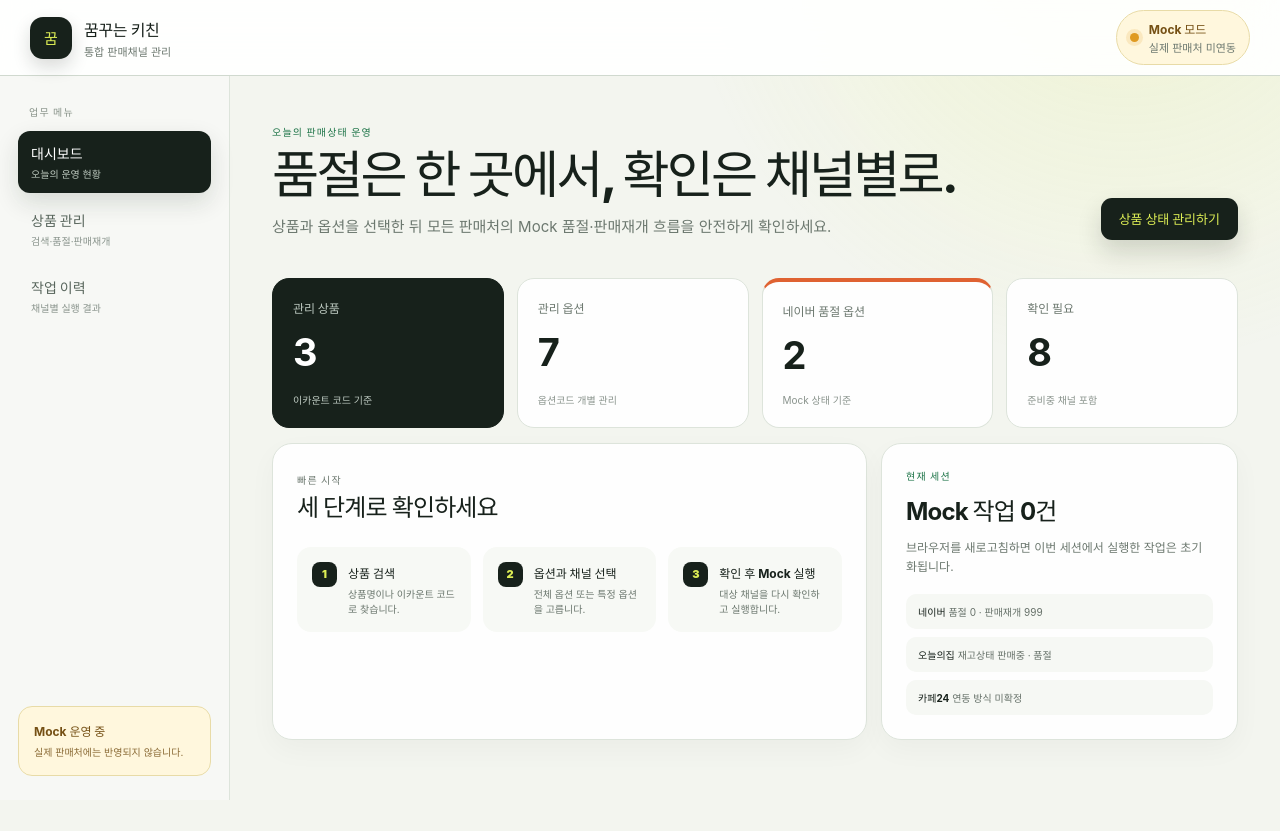
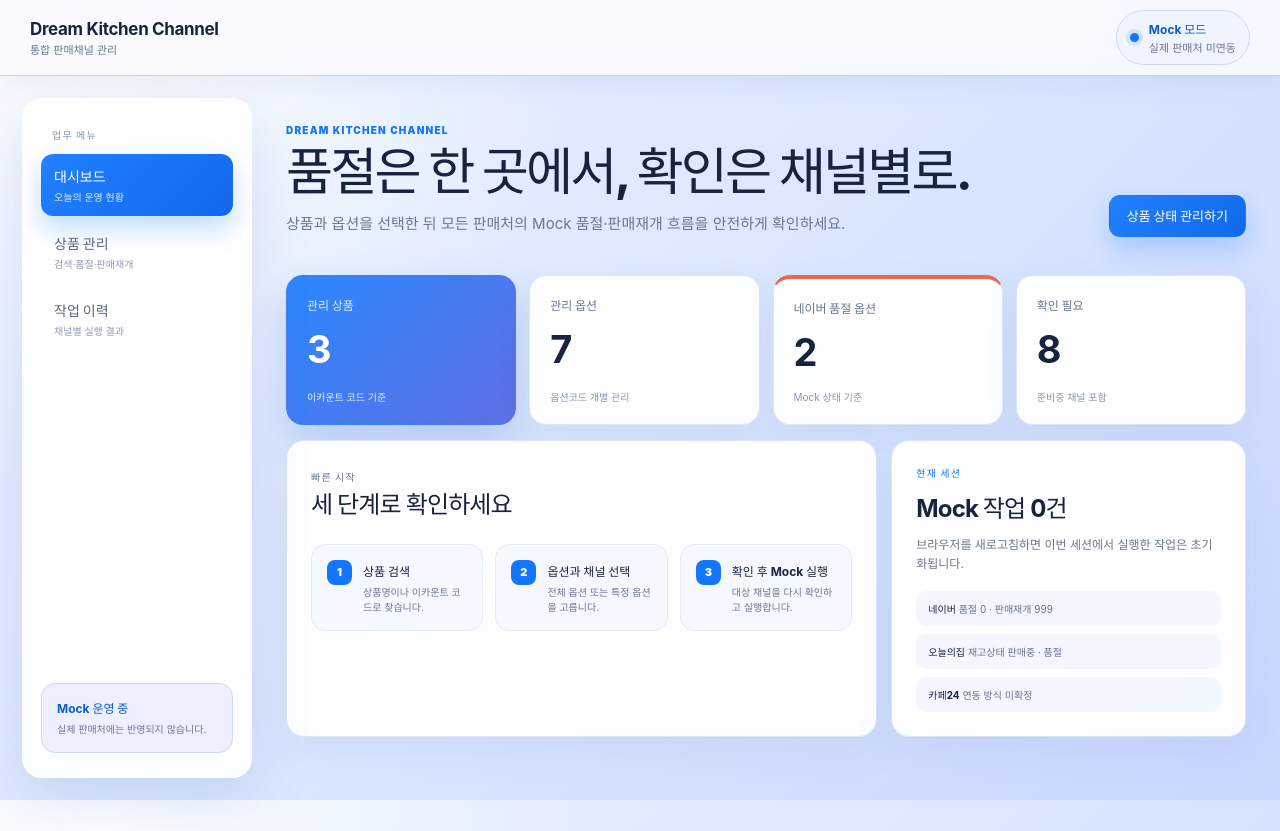
Before and after one commit to rjs52gus/dream-kc-channel, a React (Vite) app: page / in a window 1280 px wide. Built offline with nearby package versions, Linux system fonts and the light colour scheme.

Commit message:
feat: refresh dashboard with blue visual theme

```diff
--- a/index.html
+++ b/index.html
@@ -7,7 +7,7 @@
       name="description"
       content="꿈꾸는 키친 통합 판매채널 관리 Mock 웹앱"
     />
-    <title>꿈꾸는 키친 · 통합 판매채널 관리</title>
+    <title>Dream Kitchen Channel</title>
   </head>
   <body>
     <div id="root"></div>
--- a/src/App.tsx
+++ b/src/App.tsx
@@ -129,8 +129,7 @@ export default function App() {
     <div className="app-shell">
       <header className="topbar">
         <div className="brand">
-          <span className="brand__mark" aria-hidden="true">꿈</span>
-          <span><b>꿈꾸는 키친</b><small>통합 판매채널 관리</small></span>
+          <span><b>Dream Kitchen Channel</b><small>통합 판매채널 관리</small></span>
         </div>
         <div className="topbar__status">
           <span className="status-dot" aria-hidden="true" />
--- a/src/app.css
+++ b/src/app.css
@@ -1,27 +1,30 @@
 :root {
   font-family: Pretendard, "Noto Sans KR", "Apple SD Gothic Neo", Inter,
     system-ui, -apple-system, BlinkMacSystemFont, "Segoe UI", sans-serif;
-  color: #17211b;
-  background: #f3f5ef;
+  color: #18233f;
+  background: #e8f0ff;
   font-synthesis: none;
   text-rendering: optimizeLegibility;
-  --ink: #17211b;
-  --muted: #6c786f;
-  --paper: #f3f5ef;
+  --ink: #18233f;
+  --muted: #6b7691;
+  --paper: #e8f0ff;
   --card: #ffffff;
-  --line: #dde4db;
-  --line-strong: #cbd5ca;
-  --green: #1f7549;
-  --green-dark: #165738;
-  --green-pale: #e7f5eb;
-  --lime: #dded55;
-  --lime-pale: #f5f9d6;
-  --orange: #df6232;
-  --orange-dark: #9f3e1c;
-  --orange-pale: #fff0e9;
-  --yellow: #a76d12;
-  --yellow-pale: #fff7dd;
-  --shadow: 0 18px 48px rgba(23, 33, 27, 0.08);
+  --line: #dce5f4;
+  --line-strong: #becdea;
+  --blue: #1476ff;
+  --blue-dark: #095dcc;
+  --blue-pale: #eaf2ff;
+  --green: #20865d;
+  --green-dark: #166541;
+  --green-pale: #e4f5ec;
+  --lime: #ffffff;
+  --lime-pale: #f2f6ff;
+  --orange: #e9694b;
+  --orange-dark: #a4432b;
+  --orange-pale: #fff0ec;
+  --yellow: #6269cf;
+  --yellow-pale: #eef0ff;
+  --shadow: 0 22px 60px rgba(61, 97, 170, 0.15);
 }
 
 * {
@@ -38,8 +41,9 @@ body {
   min-width: 320px;
   min-height: 100vh;
   background:
-    radial-gradient(circle at 88% -10%, rgba(221, 237, 85, 0.2), transparent 28rem),
-    var(--paper);
+    radial-gradient(circle at 8% 2%, rgba(255, 255, 255, 0.88), transparent 30rem),
+    linear-gradient(135deg, #eaf3ff 0%, #dbe8ff 48%, #c9d6ff 100%);
+  background-attachment: fixed;
 }
 
 button,
@@ -53,7 +57,7 @@ button {
 
 button:focus-visible,
 input:focus-visible {
-  outline: 3px solid rgba(31, 117, 73, 0.32);
+  outline: 3px solid rgba(20, 118, 255, 0.28);
   outline-offset: 2px;
 }
 
@@ -66,7 +70,7 @@ p {
 }
 
 code {
-  color: #59665d;
+  color: #62708d;
   font-family: "SFMono-Regular", Consolas, "Liberation Mono", monospace;
   font-size: 0.82em;
 }
@@ -84,9 +88,10 @@ code {
   justify-content: space-between;
   height: 76px;
   padding: 0 30px;
-  border-bottom: 1px solid rgba(203, 213, 202, 0.9);
-  background: rgba(255, 255, 255, 0.92);
+  border-bottom: 1px solid rgba(190, 205, 234, 0.86);
+  background: rgba(249, 251, 255, 0.9);
   backdrop-filter: blur(18px);
+  box-shadow: 0 8px 28px rgba(67, 94, 150, 0.08);
 }
 
 .brand,
@@ -96,20 +101,7 @@ code {
 }
 
 .brand {
-  gap: 12px;
-}
-
-.brand__mark {
-  display: grid;
-  width: 42px;
-  height: 42px;
-  place-items: center;
-  border-radius: 13px;
-  color: var(--lime);
-  background: var(--ink);
-  font-size: 15px;
-  font-weight: 900;
-  box-shadow: 0 8px 18px rgba(23, 33, 27, 0.16);
+  gap: 0;
 }
 
 .brand > span:last-child,
@@ -119,7 +111,8 @@ code {
 }
 
 .brand b {
-  font-size: 16px;
+  color: var(--ink);
+  font-size: 17px;
   letter-spacing: -0.02em;
 }
 
@@ -133,13 +126,13 @@ code {
 .topbar__status {
   gap: 10px;
   padding: 9px 13px;
-  border: 1px solid #e8dba7;
+  border: 1px solid #cbdafa;
   border-radius: 999px;
-  background: var(--yellow-pale);
+  background: rgba(238, 244, 255, 0.92);
 }
 
 .topbar__status b {
-  color: #755015;
+  color: var(--blue-dark);
   font-size: 12px;
 }
 
@@ -147,30 +140,34 @@ code {
   width: 9px;
   height: 9px;
   border-radius: 50%;
-  background: #df9a22;
-  box-shadow: 0 0 0 4px rgba(223, 154, 34, 0.16);
+  background: var(--blue);
+  box-shadow: 0 0 0 4px rgba(20, 118, 255, 0.14);
 }
 
 .workspace {
   display: grid;
   grid-template-columns: 230px minmax(0, 1fr);
   min-height: calc(100vh - 76px);
+  gap: 22px;
+  padding: 22px;
 }
 
 .sidebar {
   position: sticky;
-  top: 76px;
+  top: 98px;
   display: flex;
-  height: calc(100vh - 76px);
+  height: calc(100vh - 120px);
   flex-direction: column;
   padding: 28px 18px 24px;
-  border-right: 1px solid var(--line);
-  background: rgba(249, 250, 247, 0.72);
+  border: 1px solid rgba(255, 255, 255, 0.9);
+  border-radius: 20px;
+  background: rgba(255, 255, 255, 0.92);
+  box-shadow: var(--shadow);
 }
 
 .sidebar__label {
   margin: 0 11px 12px;
-  color: #879188;
+  color: #8692ad;
   font-size: 10px;
   font-weight: 900;
   letter-spacing: 0.12em;
@@ -190,7 +187,7 @@ code {
   padding: 12px 13px;
   border: 0;
   border-radius: 12px;
-  color: #59665d;
+  color: #596784;
   background: transparent;
   text-align: left;
   cursor: pointer;
@@ -198,7 +195,8 @@ code {
 }
 
 .sidebar__item:hover {
-  background: rgba(255, 255, 255, 0.8);
+  color: var(--blue-dark);
+  background: var(--blue-pale);
 }
 
 .sidebar__item span {
@@ -207,18 +205,18 @@ code {
 }
 
 .sidebar__item small {
-  color: #89938c;
+  color: #909bb4;
   font-size: 10px;
 }
 
 .sidebar__item.is-active {
   color: white;
-  background: var(--ink);
-  box-shadow: 0 10px 24px rgba(23, 33, 27, 0.14);
+  background: linear-gradient(135deg, #2181ff, #1268ec);
+  box-shadow: 0 12px 26px rgba(20, 118, 255, 0.26);
 }
 
 .sidebar__item.is-active small {
-  color: #bcc8be;
+  color: #dce9ff;
 }
 
 .sidebar__notice {
@@ -226,18 +224,18 @@ code {
   gap: 6px;
   margin-top: auto;
   padding: 15px;
-  border: 1px solid #e8dba7;
+  border: 1px solid #cbdafa;
   border-radius: 14px;
   background: var(--yellow-pale);
 }
 
 .sidebar__notice strong {
-  color: #755015;
+  color: var(--blue-dark);
   font-size: 12px;
 }
 
 .sidebar__notice span {
-  color: #8a6a35;
+  color: #6b7691;
   font-size: 10px;
   line-height: 1.5;
 }
@@ -249,12 +247,12 @@ code {
 .view {
   width: min(1360px, 100%);
   margin: 0 auto;
-  padding: 48px 42px 80px;
+  padding: 26px 12px 72px;
 }
 
 .eyebrow {
   margin-bottom: 9px;
-  color: var(--green);
+  color: var(--blue);
   font-size: 10px;
   font-weight: 900;
   letter-spacing: 0.12em;
@@ -326,9 +324,9 @@ code {
 }
 
 .button--primary {
-  color: var(--lime);
-  background: var(--ink);
-  box-shadow: 0 12px 24px rgba(23, 33, 27, 0.16);
+  color: white;
+  background: linear-gradient(135deg, #2181ff, #1268ec);
+  box-shadow: 0 12px 24px rgba(20, 118, 255, 0.24);
 }
 
 .button--soldout {
@@ -344,7 +342,7 @@ code {
 }
 
 .button--ghost {
-  color: #5d6860;
+  color: #5d6985;
   border-color: var(--line-strong);
   background: white;
 }
@@ -366,7 +364,7 @@ code {
 .metric-card,
 .panel {
   border: 1px solid var(--line);
-  background: rgba(255, 255, 255, 0.94);
+  background: rgba(255, 255, 255, 0.96);
 }
 
 .metric-card {
@@ -375,6 +373,7 @@ code {
   flex-direction: column;
   padding: 20px;
   border-radius: 17px;
+  box-shadow: 0 12px 34px rgba(69, 96, 153, 0.08);
 }
 
 .metric-card span {
@@ -391,19 +390,20 @@ code {
 
 .metric-card small {
   margin-top: auto;
-  color: #89938c;
+  color: #8a96b0;
   font-size: 10px;
 }
 
 .metric-card--dark {
   color: white;
-  border-color: var(--ink);
-  background: var(--ink);
+  border-color: transparent;
+  background: linear-gradient(135deg, #2b87ff 0%, #5f6fe3 100%);
+  box-shadow: 0 18px 38px rgba(64, 103, 218, 0.24);
 }
 
 .metric-card--dark span,
 .metric-card--dark small {
-  color: #bdc9c0;
+  color: #e4edff;
 }
 
 .metric-card--alert {
@@ -411,8 +411,8 @@ code {
 }
 
 .panel {
-  border-radius: 20px;
-  box-shadow: 0 10px 28px rgba(23, 33, 27, 0.035);
+  border-radius: 18px;
+  box-shadow: 0 14px 40px rgba(69, 96, 153, 0.08);
 }
 
 .dashboard-grid {
@@ -452,7 +452,8 @@ code {
   gap: 11px;
   padding: 15px;
   border-radius: 14px;
-  background: #f7f9f5;
+  border: 1px solid #e5ebf8;
+  background: #f5f8ff;
 }
 
 .quick-guide li > span {
@@ -462,8 +463,8 @@ code {
   flex: 0 0 auto;
   place-items: center;
   border-radius: 8px;
-  color: var(--lime);
-  background: var(--ink);
+  color: white;
+  background: var(--blue);
   font-size: 11px;
   font-weight: 900;
 }
@@ -494,8 +495,8 @@ code {
 .mock-rule-list span {
   padding: 10px 12px;
   border-radius: 10px;
-  color: #667169;
-  background: #f6f8f4;
+  color: #66728d;
+  background: #f4f7ff;
   font-size: 10px;
 }
 
@@ -511,10 +512,10 @@ code {
 .mock-banner {
   flex: 0 0 auto;
   padding: 9px 12px;
-  border: 1px solid #ead79a;
+  border: 1px solid #cdd5ff;
   border-radius: 999px;
-  color: #79531a;
-  background: var(--yellow-pale);
+  color: #565fbe;
+  background: #f0f1ff;
   font-size: 11px;
   font-weight: 850;
 }
@@ -538,7 +539,7 @@ code {
 }
 
 .search-field span {
-  color: #546158;
+  color: #53617e;
   font-size: 11px;
   font-weight: 850;
 }
@@ -550,7 +551,7 @@ code {
   border: 1px solid var(--line-strong);
   border-radius: 11px;
   color: var(--ink);
-  background: #fbfcfa;
+  background: #fbfcff;
   font-size: 12px;
 }
 
@@ -560,7 +561,7 @@ code {
 
 .result-count {
   margin: 14px 0 8px;
-  color: #89928b;
+  color: #8995ae;
   font-size: 10px;
 }
 
@@ -584,16 +585,16 @@ code {
 }
 
 .product-list__item:hover {
-  background: #f5f7f3;
+  background: #f3f7ff;
 }
 
 .product-list__item.is-active {
-  border-color: #bdd9c5;
-  background: var(--green-pale);
+  border-color: #b9d2ff;
+  background: var(--blue-pale);
 }
 
 .product-list__item span {
-  color: var(--green);
+  color: var(--blue);
   font-size: 9px;
   font-weight: 850;
 }
@@ -647,16 +648,17 @@ code {
   padding: 9px 11px;
   border: 1px solid var(--line);
   border-radius: 11px;
-  color: #5f6b63;
-  background: #f8faf7;
+  color: #5d6985;
+  background: #f7f9ff;
   text-align: left;
   cursor: pointer;
 }
 
 .option-picker button.is-active {
   color: white;
-  border-color: var(--ink);
-  background: var(--ink);
+  border-color: var(--blue);
+  background: var(--blue);
+  box-shadow: 0 9px 20px rgba(20, 118, 255, 0.2);
 }
 
 .option-picker span {
@@ -671,7 +673,7 @@ code {
 }
 
 .option-picker button.is-active small {
-  color: #c3cec5;
+  color: #dce9ff;
 }
 
 .status-heading {
@@ -704,8 +706,8 @@ code {
   padding: 0 11px;
   border: 1px solid var(--line-strong);
   border-radius: 9px;
-  color: #5a665e;
-  background: #f8faf7;
+  color: #53617d;
+  background: #f8faff;
   font-size: 10px;
   font-weight: 800;
   cursor: pointer;
@@ -715,8 +717,8 @@ code {
   margin: 12px 0 16px;
   padding: 9px 11px;
   border-radius: 9px;
-  color: #7a673a;
-  background: #fcf8ea;
+  color: #5962b4;
+  background: #f1f2ff;
   font-size: 10px;
 }
 
@@ -733,9 +735,9 @@ code {
 .channel-card {
   min-width: 0;
   padding: 14px;
-  border: 1px solid #e3e9e1;
+  border: 1px solid #e0e8f6;
   border-radius: 13px;
-  background: #f9fbf8;
+  background: #fbfcff;
 }
 
 .channel-card__topline {
@@ -750,7 +752,7 @@ code {
 
 .channel-card p {
   margin: 0;
-  color: #8a938d;
+  color: #8b96ad;
   font-size: 8px;
 }
 
@@ -781,8 +783,8 @@ code {
 
 .state-badge--pending,
 .result-chip--skipped {
-  color: #756641;
-  background: #f3eddc;
+  color: #5e5aa8;
+  background: #eeecff;
 }
 
 .state-badge--mixed {
@@ -822,7 +824,7 @@ code {
 
 .history-card__heading span,
 .history-card small {
-  color: #89938c;
+  color: #8995ad;
   font-size: 10px;
 }
 
@@ -859,7 +861,7 @@ code {
   display: grid;
   place-items: center;
   padding: 20px;
-  background: rgba(14, 23, 17, 0.58);
+  background: rgba(28, 42, 78, 0.52);
   backdrop-filter: blur(6px);
 }
 
@@ -871,7 +873,7 @@ code {
   border: 1px solid rgba(255, 255, 255, 0.8);
   border-radius: 22px;
   background: white;
-  box-shadow: 0 32px 90px rgba(12, 21, 15, 0.28);
+  box-shadow: 0 32px 90px rgba(32, 52, 100, 0.3);
 }
 
 .dialog-card--wide {
@@ -905,7 +907,7 @@ code {
   margin: 12px 0 18px;
   padding: 10px 12px;
   border-radius: 10px;
-  color: #805a1d;
+  color: #555eb4;
   background: var(--yellow-pale);
   font-size: 11px;
   font-weight: 800;
@@ -927,7 +929,7 @@ code {
 }
 
 .confirmation-list dt {
-  color: #849087;
+  color: #8490aa;
   font-size: 10px;
   font-weight: 800;
 }
@@ -956,8 +958,8 @@ code {
 .target-list span {
   padding: 6px 8px;
   border-radius: 8px;
-  color: #5f6b63;
-  background: #f3f6f2;
+  color: #5f6b85;
+  background: #f2f5fc;
   font-size: 9px;
 }
 
@@ -1002,8 +1004,8 @@ code {
 .result-counts span {
   padding: 11px;
   border-radius: 10px;
-  color: #6b766e;
-  background: #f5f7f3;
+  color: #6b7690;
+  background: #f3f6fd;
   text-align: center;
   font-size: 10px;
 }
@@ -1073,11 +1075,6 @@ code {
     padding: 0 17px;
   }
 
-  .brand__mark {
-    width: 38px;
-    height: 38px;
-  }
-
   .brand small,
   .topbar__status small {
     display: none;
@@ -1086,6 +1083,8 @@ code {
   .workspace {
     grid-template-columns: 1fr;
     min-height: calc(100vh - 68px);
+    gap: 0;
+    padding: 0;
   }
 
   .sidebar {
@@ -1096,9 +1095,11 @@ code {
     height: auto;
     padding: 8px 12px;
     overflow-x: auto;
-    border-right: 0;
+    border: 0;
     border-bottom: 1px solid var(--line);
-    background: rgba(249, 250, 247, 0.95);
+    border-radius: 0;
+    background: rgba(249, 251, 255, 0.95);
+    box-shadow: 0 8px 24px rgba(67, 94, 150, 0.08);
     backdrop-filter: blur(14px);
   }
 
--- a/src/components/DashboardView.tsx
+++ b/src/components/DashboardView.tsx
@@ -27,7 +27,7 @@ export function DashboardView({
     <section className="view dashboard-view" aria-labelledby="dashboard-title">
       <div className="hero-row">
         <div>
-          <p className="eyebrow">오늘의 판매상태 운영</p>
+          <p className="eyebrow">Dream Kitchen Channel</p>
           <h1 id="dashboard-title">품절은 한 곳에서, 확인은 채널별로.</h1>
           <p className="hero-copy">
             상품과 옵션을 선택한 뒤 모든 판매처의 Mock 품절·판매재개 흐름을
```
Also changed, not shown: 1 other file (tests, documents, lock files or other folders).
